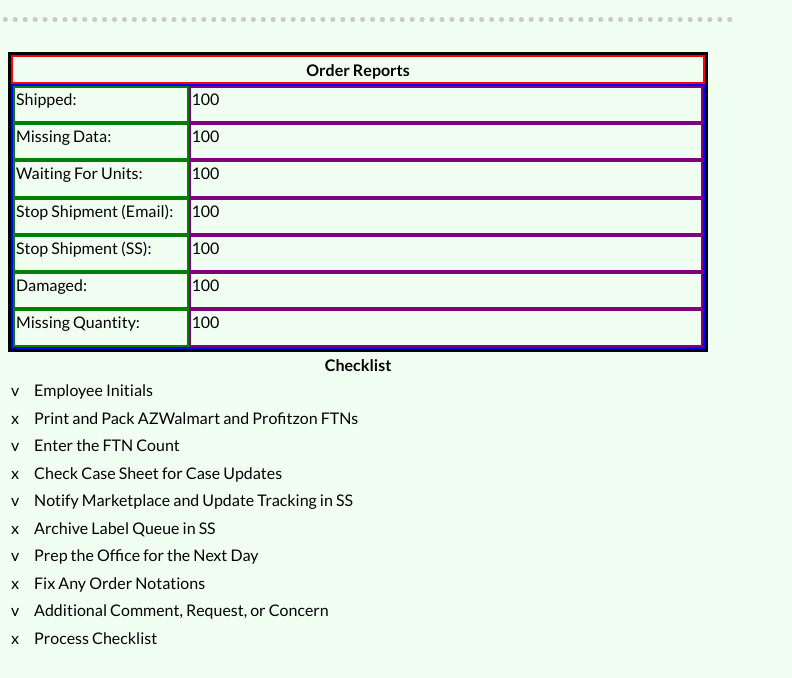
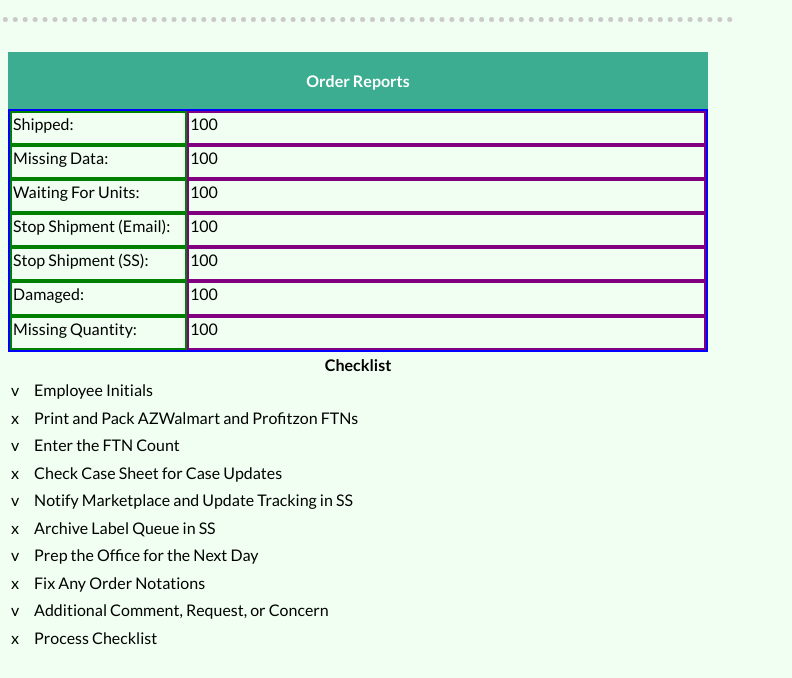
Before and after one commit to Chance093/gmail-report-template, a plain HTML site: page index.html in a window 1280 px wide. Shown: the part 122-800 px from the top of the page, without its empty margins (0-792 px from the left). Drawn offline with Linux system fonts and the light colour scheme.

Commit message:
modified table1Header

```diff
--- a/style.css
+++ b/style.css
@@ -27,16 +27,18 @@ h2 {
 .table1 {
     width: 700px;
     height: 300px;
-    border: 3px solid black;
+    /* border: 3px solid black; */
     margin-top: 30px;
     display: flex;
     flex-direction: column;
 }
 
 .table1Head {
-    border: 2px solid red;
     display: flex;
     justify-content: center;
+    background-color: #3cad91;
+    color: white;
+    padding: 1em;
 }
 
 
```
